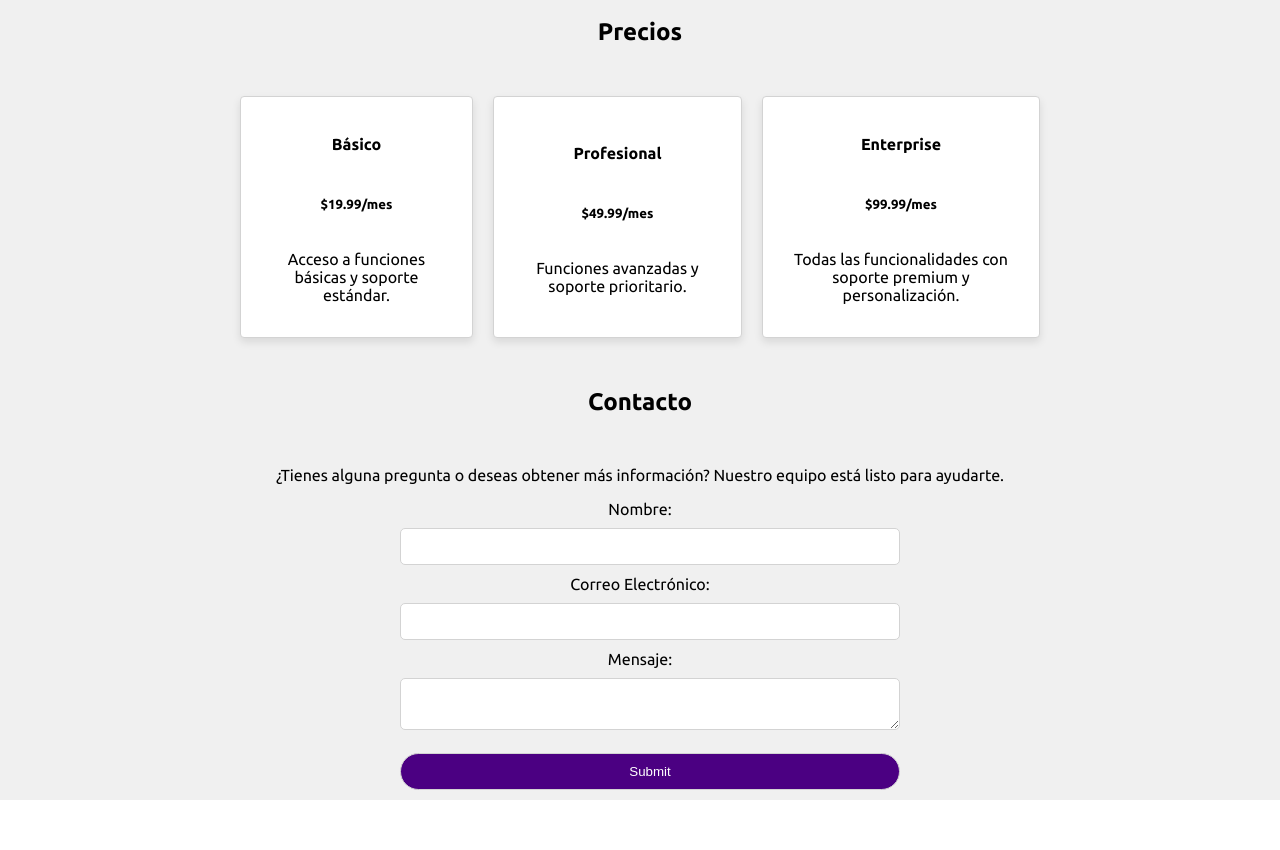
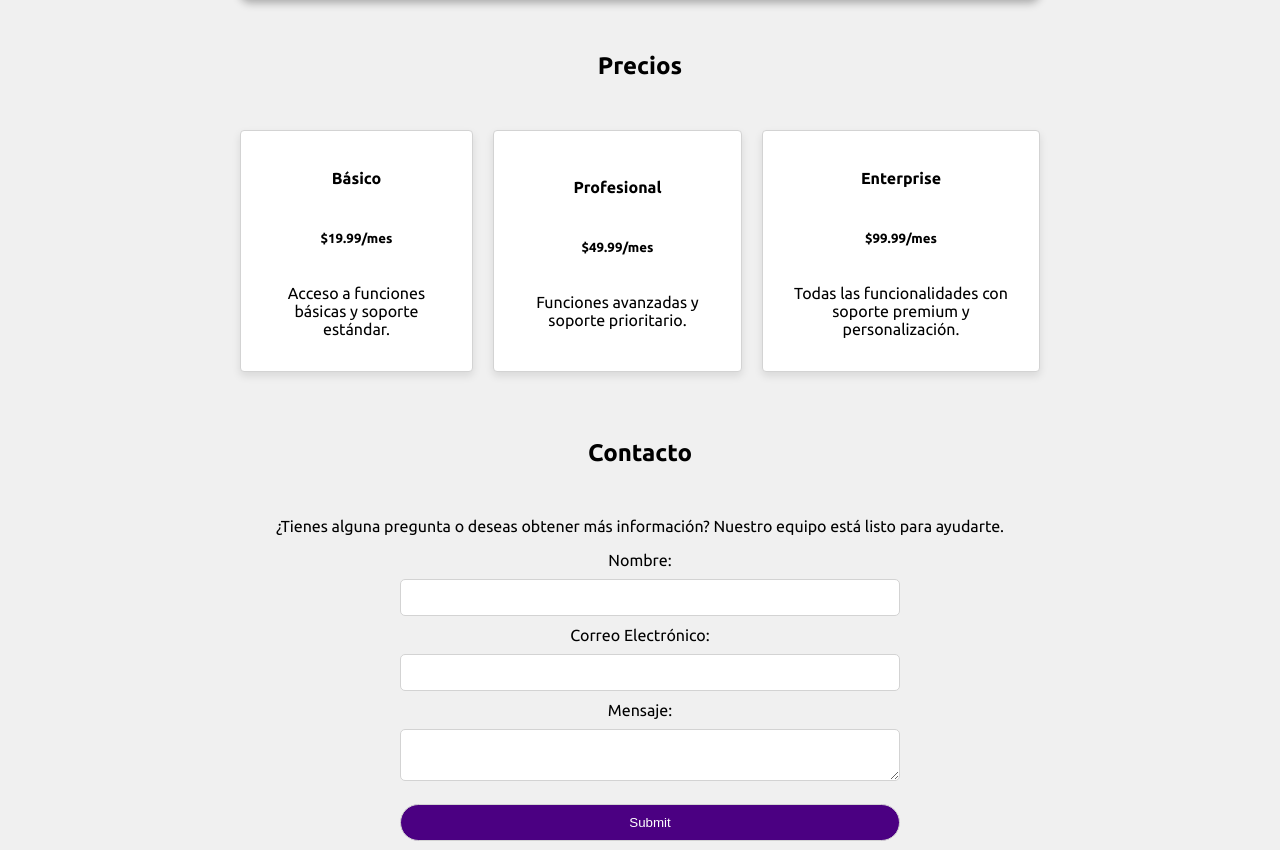
Before and after one commit to jocarsa/htmlcssjs, a PHP site: page /landing/index.php in a window 1280 px wide. Shown: the part 3128-3978 px from the top of the page. Run offline with PHP 8.4, Linux system fonts and the light colour scheme.

Commit message:
Update estilo.css

```diff
--- a/css/estilo.css
+++ b/css/estilo.css
@@ -216,6 +216,8 @@
 /* Ajustes sobre la carga de datos json */
 article{
     background-size:cover;
+    background: rgb(230, 230, 230);
+    margin-bottom: 17px !important;
 }
 h2,h3{
 
```
